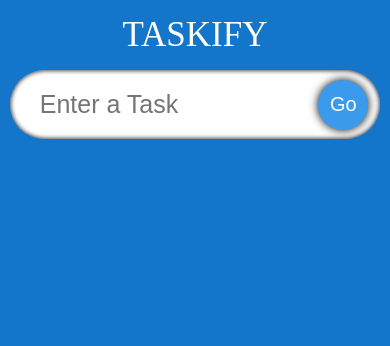
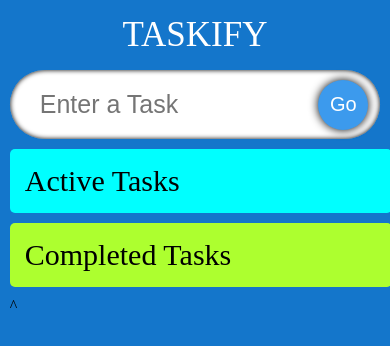
Before and after one commit to DonChuann/website-demo, a React (Create React App) app: page / in a window 390 px wide. Shown: the top 346 px of the page. Built offline with nearby package versions, Linux system fonts and the light colour scheme; a web font is replaced by a local one.

Commit message:
added drag n drop feature

```diff
--- a/package.json
+++ b/package.json
@@ -11,8 +11,9 @@
     "@types/react": "^18.2.28",
     "@types/react-dom": "^18.2.13",
     "react": "^18.2.0",
+    "react-beautiful-dnd": "^13.1.1",
     "react-dom": "^18.2.0",
-    "react-scripts": "5.0.1",
+    "react-scripts": "^5.0.1",
     "typescript": "^4.9.5",
     "web-vitals": "^2.1.4"
   },
@@ -39,5 +40,8 @@
       "last 1 firefox version",
       "last 1 safari version"
     ]
+  },
+  "devDependencies": {
+    "@types/react-beautiful-dnd": "^13.1.5"
   }
 }
--- a/src/App.tsx
+++ b/src/App.tsx
@@ -1,32 +1,71 @@
-import React, { useState } from 'react';
-import './App.css';
-import InputField from './components/InputField';
-import { Todo } from "./model"
-import TodoList from './components/TodoList';
-import { TodoReducer } from './components/TodoReducer';
-
+import React, { useState } from "react";
+import "./App.css";
+import InputField from "./components/InputField";
+import { Todo } from "./model";
+import TodoList from "./components/TodoList";
+import { TodoReducer } from "./components/TodoReducer";
+import { DragDropContext, DropResult, Droppable } from "react-beautiful-dnd";
 
 const App: React.FC = () => {
-
   const [todo, setTodo] = useState<string>("");
   const [todos, setTodos] = useState<Todo[]>([]);
+  const [completedTodos, setCompletedTodos] = useState<Todo[]>([]);
 
   const handleAdd = (e: React.FormEvent) => {
     e.preventDefault();
 
     if (todo) {
-      setTodos(TodoReducer(todos, {type: 'add', payload: todo}))
-      setTodo("")
+      setTodos(TodoReducer(todos, { type: "add", payload: todo }));
+      setTodo("");
     }
   };
 
+  const onDragEnd = (result: DropResult) => {
+    const { source, destination } = result;
+
+    if (
+      !destination ||
+      (destination.droppableId === source.droppableId &&
+        destination.index === source.index)
+    )
+      return;
+
+    let add,
+      active = todos,
+      complete = completedTodos;
+
+    if (source.droppableId === "TodosList") {
+      add = active[source.index];
+      active.splice(source.index, 1);
+    } else {
+      add = complete[source.index];
+      complete.splice(source.index, 1);
+    }
+
+    if (destination.droppableId === "TodosList") {
+      active.splice(destination.index, 0, add);
+    } else {
+      complete.splice(destination.index, 0, add);
+    }
+
+    setCompletedTodos(complete);
+    setTodos(active);
+  };
+
   return (
-    <div className="App">
-      <span className='heading'>Taskify</span>
-      <InputField todo={todo} setTodo={setTodo} handleAdd={handleAdd}/>
-      <TodoList todos={todos} setTodos={setTodos}/>
-    </div>
+    <DragDropContext onDragEnd={onDragEnd}>
+      <div className="App">
+        <span className="heading">Taskify</span>
+        <InputField todo={todo} setTodo={setTodo} handleAdd={handleAdd} />
+        <TodoList
+          todos={todos}
+          setTodos={setTodos}
+          completedTodos={completedTodos}
+          setCompletedTodos={setCompletedTodos}
+        />
+      </div>
+    </DragDropContext>
   );
-}
+};
 
 export default App;
--- a/src/components/SingleTodo.tsx
+++ b/src/components/SingleTodo.tsx
@@ -1,37 +1,37 @@
-import React, { useEffect, useRef, useState } from 'react';
-import { Todo } from '../model';
-import { AiFillEdit, AiFillDelete, AiOutlineCheck } from 'react-icons/ai';
-import './styles.css'
-import { TodoReducer } from './TodoReducer';
-
+import React, { useEffect, useRef, useState } from "react";
+import { Todo } from "../model";
+import { AiFillEdit, AiFillDelete, AiOutlineCheck } from "react-icons/ai";
+import "./styles.css";
+import { TodoReducer } from "./TodoReducer";
+import { Draggable } from "react-beautiful-dnd";
 
 type Props = {
-    todo:Todo
-    todos:Todo[]
-    setTodos: React.Dispatch<React.SetStateAction<Todo[]>>
-}
+  index: number;
+  todo: Todo;
+  todos: Todo[];
+  setTodos: React.Dispatch<React.SetStateAction<Todo[]>>;
+};
 
-
-const SingleTodo = ({todo, todos, setTodos}: Props) => {
+const SingleTodo = ({ index, todo, todos, setTodos }: Props) => {
   const [edit, setEdit] = useState<boolean>(false);
   const [editTodo, setEditTodo] = useState<string>(todo.todo);
 
-    const handleDone = (id:number) => {
-        setTodos(TodoReducer(todos, {type: 'done', payload: id}))
+  const handleDone = (id: number) => {
+    setTodos(TodoReducer(todos, { type: "done", payload: id }));
   };
 
-    const handleDelete = (id:number) => {
-        setTodos(todos.filter((todo) => todo.id !== id))
-    }
+  const handleDelete = (id: number) => {
+    setTodos(todos.filter((todo) => todo.id !== id));
+  };
 
-    const handleEdit = (e:React.FormEvent, id:number) => {
+  const handleEdit = (e: React.FormEvent, id: number) => {
     e.preventDefault();
 
-        setTodos(todos.map((todo) => (
-            todo.id===id?{...todo, todo:editTodo}: todo
-        )))
+    setTodos(
+      todos.map((todo) => (todo.id === id ? { ...todo, todo: editTodo } : todo))
+    );
     setEdit(false);
-    }
+  };
 
   const editRef = useRef<HTMLInputElement>(null);
 
@@ -40,38 +40,50 @@
   }, [edit]);
 
   return (
-    <form className='todos__single' onSubmit={(e) => handleEdit(e, todo.id)}>
+    <Draggable draggableId={todo.id.toString()} index={index}>
+      {(provided) => (
+        <form
+          className="todos__single"
+          onSubmit={(e) => handleEdit(e, todo.id)}
+          {...provided.draggableProps}
+          {...provided.dragHandleProps}
+          ref={provided.innerRef}
+        >
           {edit ? (
             <input
               ref={editRef}
               value={editTodo}
               onChange={(e) => setEditTodo(e.target.value)}
-            className='todos__single--text'
+              className="todos__single--text"
             />
-        ): todo.isDone ? (
+          ) : todo.isDone ? (
             <s className="todos__single--text">{todo.todo}</s>
-            ):(
+          ) : (
             <span className="todos__single--text">{todo.todo}</span>
           )}
 
           <div>
-            <span className="icon" onClick={() =>{
-                if(!edit && !todo.isDone){
+            <span
+              className="icon"
+              onClick={() => {
+                if (!edit && !todo.isDone) {
                   setEdit(!edit);
                 }
               }}
             >
               <AiFillEdit />
             </span>
-            <span className="icon" onClick={()=>handleDelete(todo.id)}>
+            <span className="icon" onClick={() => handleDelete(todo.id)}>
               <AiFillDelete />
             </span>
-            <span className="icon" onClick={()=>handleDone(todo.id)}>
+            <span className="icon" onClick={() => handleDone(todo.id)}>
               <AiOutlineCheck />
             </span>
           </div>
         </form>
-  )
-}
+      )}
+    </Draggable>
+  );
+};
 
-export default SingleTodo
+export default SingleTodo;
--- a/src/components/TodoList.tsx
+++ b/src/components/TodoList.tsx
@@ -1,25 +1,69 @@
-import React from 'react'
-import './styles.css'
-import { Todo } from '../model';
-import SingleTodo from './SingleTodo';
+import React from "react";
+import "./styles.css";
+import { Todo } from "../model";
+import SingleTodo from "./SingleTodo";
+import { Droppable } from "react-beautiful-dnd";
 
-interface Props{
+interface Props {
   todos: Todo[];
-    setTodos: React.Dispatch<React.SetStateAction<Todo[]>>
+  setTodos: React.Dispatch<React.SetStateAction<Todo[]>>;
+  completedTodos: Todo[];
+  setCompletedTodos: React.Dispatch<React.SetStateAction<Todo[]>>;
 }
 
-const TodoList: React.FC<Props> = ({todos, setTodos}) => {
+const TodoList: React.FC<Props> = ({
+  todos,
+  setTodos,
+  completedTodos,
+  setCompletedTodos,
+}) => {
   return (
-    <div className='todos'>
-        {todos.map(todo => (
+    <div className="container">
+      <Droppable droppableId="TodosList">
+        {(provided) => (
+          <div
+            className="todos"
+            ref={provided.innerRef}
+            {...provided.droppableProps}
+          >
+            <span className="todos__heading">Active Tasks</span>
+            {todos.map((todo, index) => (
               <SingleTodo
+                index={index}
                 todo={todo}
                 todos={todos}
+                key={todo.id}
                 setTodos={setTodos}
               />
             ))}
+            {provided.placeholder}
           </div>
-  )
-}
+        )}
+      </Droppable>
+      <Droppable droppableId="TodosRemove">
+        {(provided) => (
+          <div
+            className="todos remove"
+            ref={provided.innerRef}
+            {...provided.droppableProps}
+          >
+            <span className="todos__heading">Completed Tasks</span>
+            {completedTodos.map((todo, index) => (
+              <SingleTodo
+                index={index}
+                todo={todo}
+                todos={completedTodos}
+                key={todo.id}
+                setTodos={setCompletedTodos}
+              />
+            ))}
+            {provided.placeholder}
+          </div>
+        )}
+      </Droppable>
+      ^
+    </div>
+  );
+};
 
-export default TodoList
+export default TodoList;
--- a/src/components/styles.css
+++ b/src/components/styles.css
@@ -1,6 +1,6 @@
 .input {
   display: flex;
-    width: 90%;
+  width: 95%;
   position: relative;
   align-items: center;
 }
@@ -38,19 +38,34 @@
   transform: scale(0.8);
   box-shadow: 0 0 5px black;
 }
+.container {
+  display: flex;
+  width: 95%;
+  margin-top: 10px;
+  justify-content: space-between;
+  align-items: flex-start;
+}
 .todos {
   display: flex;
-    justify-content: space-evenly;
-    width: 90%;
-    flex-wrap: wrap;
+  width: 47.5%;
+  flex-direction: column;
+  padding: 15px;
+  border-radius: 5px;
+  background-color: aqua;
+}
+.remove {
+  background-color: greenyellow;
+}
+.todos__heading {
+  font-size: 30px;
 }
 .todos__single {
-    display:flex;
-    width: 29.5%;
+  display: flex;
   border-radius: 5px;
   padding: 20px;
   margin-top: 15px;
   background-image: url(https://encrypted-tbn0.gstatic.com/images?q=tbn:ANd9GcTjZsEAdee_s6i8L_xTeUPlBo52nSzOz7g6ig&usqp=CAU);
+  transition: 0.2s;
 }
 .todos__single--text {
   flex: 1;
@@ -61,26 +76,26 @@
 .todos__single--text:focus {
   outline: none;
 }
+.todos__single:hover {
+  box-shadow: 0 0 5px black;
+  transform: scale(1.03);
+}
 .icon {
   margin-left: 10px;
   font-size: 25px;
   cursor: pointer;
 }
 
-@media (max-width: 1200px) {
-    .todos__single {
-        width: 40%;
-    }
-}
-
 @media (max-width: 700px) {
-    .input{
+  .input {
     width: 95%;
   }
   .todos {
-        width: 95%
+    width: 95%;
+    margin-bottom: 10px;
   }
-    .todos__single {
-        width: 70%;
+  .container {
+    width: 95%;
+    flex-direction: column;
   }
 }
--- a/src/index.tsx
+++ b/src/index.tsx
@@ -7,7 +7,5 @@
   document.getElementById('root') as HTMLElement
 );
 root.render(
-  <React.StrictMode>
     <App />
-  </React.StrictMode>
 );
```
Also changed, not shown: src/components/TodoReducer.tsx (+7 -8 lines), 1 other file (tests, documents, lock files or other folders). Lines whose indentation alone changed are shown as unchanged.
